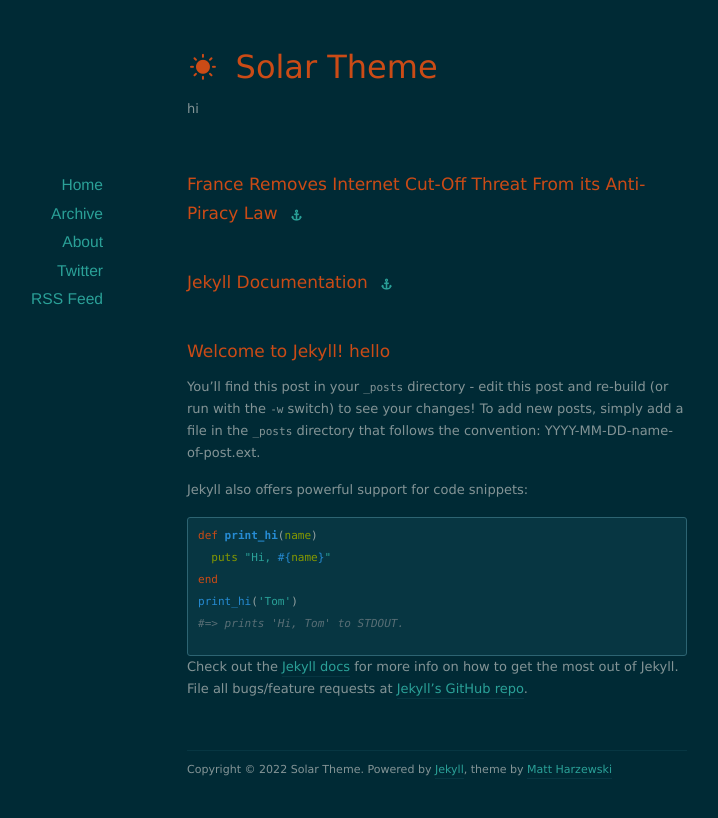
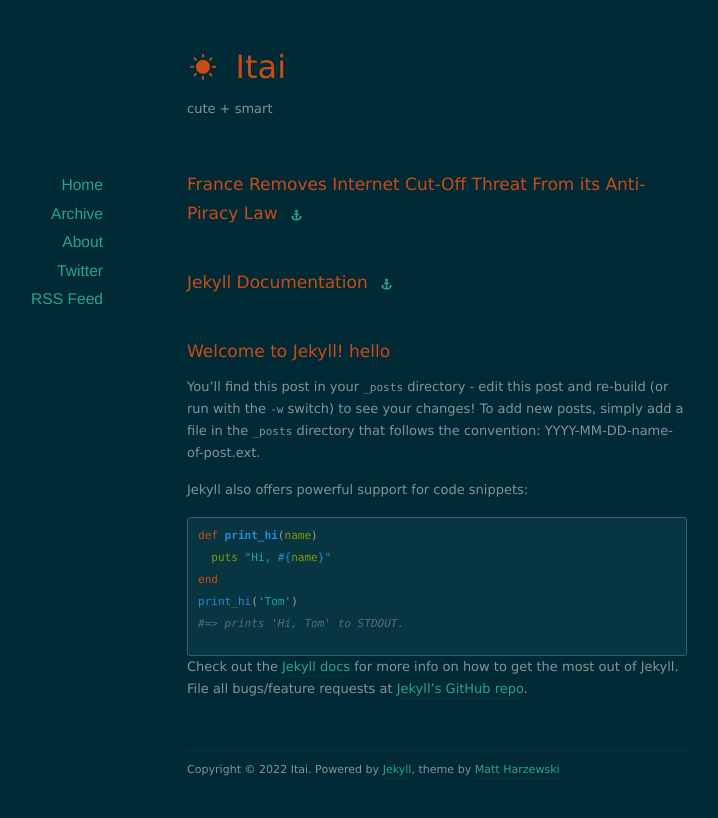
Before and after one commit to itaibassi/itaibassi.github.io, a Jekyll site: the page built from index.html, in a window 1280 px wide. Shown: the top 818 px of the page, without its empty margins (203-921 px from the left). Built offline with Jekyll 4.4.1, drawn with Linux system fonts in a browser that asks for light colours; nearby versions of some CDN libraries; the list of posts is cut into pages by our own code.

Commit message:
Revert "Update _config.yml"
This reverts commit 9f1c8b5c6a9c6302bda709820a09d8f20c68e5ed.

```diff
--- a/_config.yml
+++ b/_config.yml
@@ -1,6 +1,6 @@
-name: Solar Theme
+name: Itai
 url: http://example.org
-description: hi
+description: cute + smart
 
 permalink: /:year/:month/:day/:title/
 paginate: 10
```
